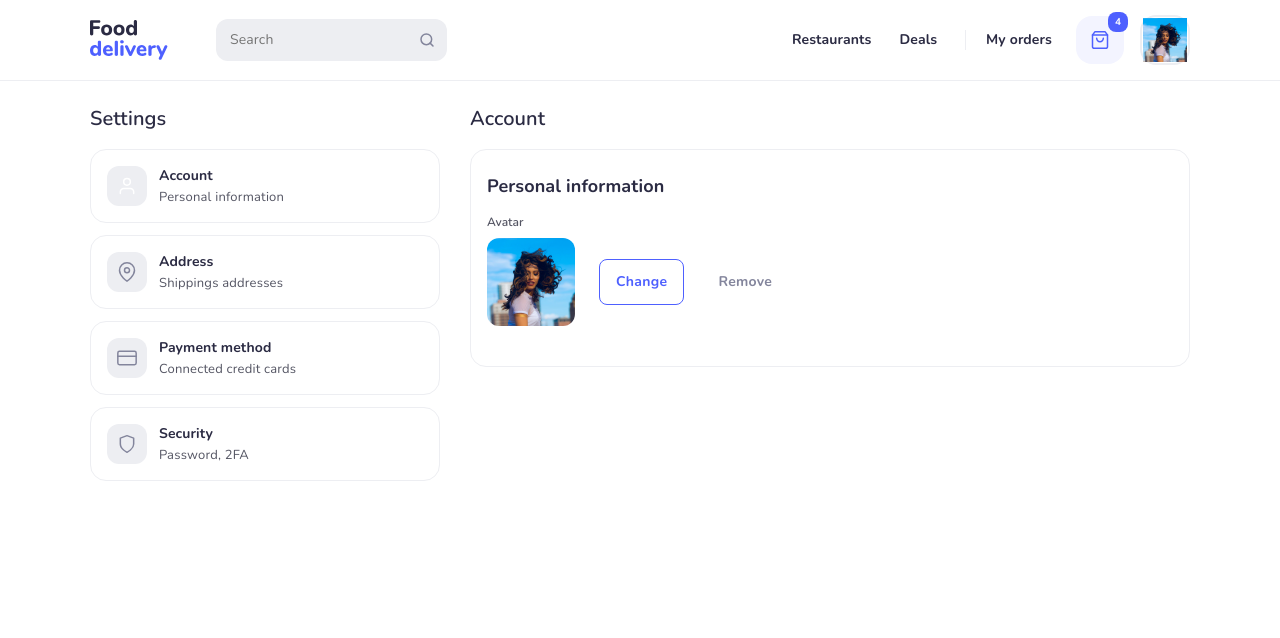
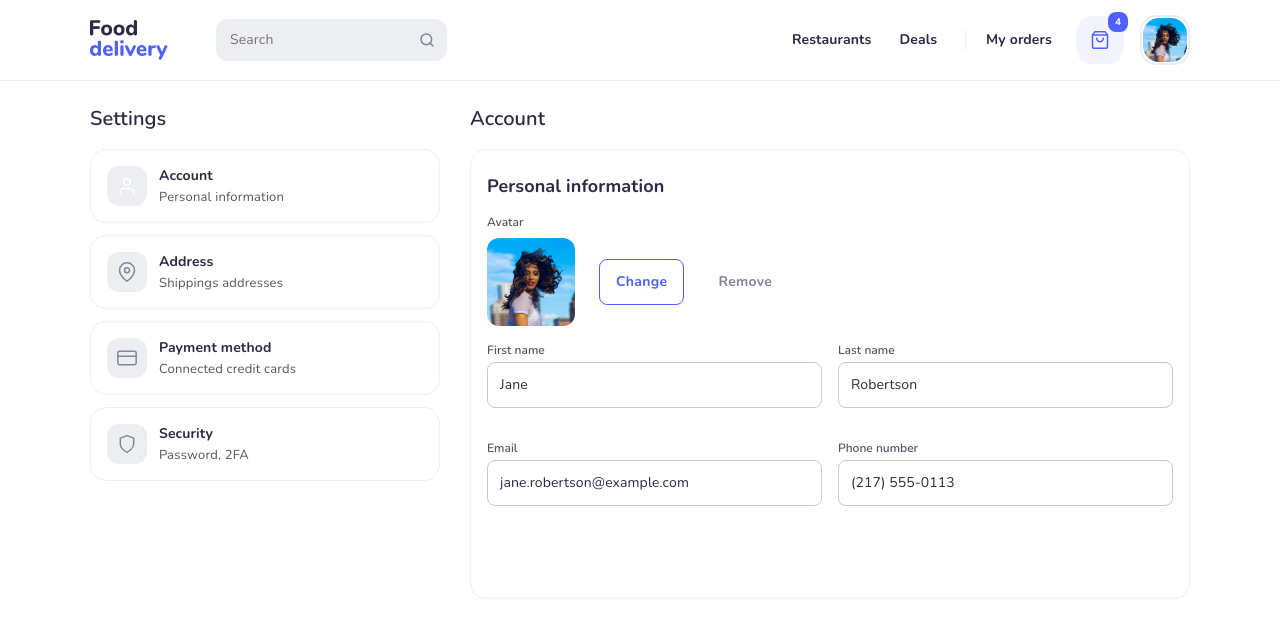
Before and after one commit to analebyodkina/VITE-react-delivery, a React (Vite) app: page /profile in a window 1280 px wide. Shown: the top 638 px of the page. Built offline with nearby package versions, Linux system fonts and the light colour scheme.

Commit message:
added props and logic to inuts component

```diff
--- a/src/Scss/_base.scss
+++ b/src/Scss/_base.scss
@@ -61,6 +61,6 @@ button {
 
     // }
 }
-h4 {
+.heading {
     @include text($ff, 12rem, 16rem, 600, $color-grey);
 }
--- a/src/Scss/_vars.scss
+++ b/src/Scss/_vars.scss
@@ -8,6 +8,7 @@ $color-grey:  #545563;
 $color-grey-light: #83859C;
 $bg-blue: #F3F4FF;
 $btn-bg: #EDEEF2;
+$input-border: #C7C8D2;
 
 $transition: .2s all ease-in-out;
 
--- a/src/components/UI/Header/Header.jsx
+++ b/src/components/UI/Header/Header.jsx
@@ -2,7 +2,7 @@ import { Link } from "react-router-dom";
 import BoxIcon from "../../icons/BoxIcon";
 import Avatar from "/src/assets/avatar.png";
 import Logo from "/src/assets/logo.svg";
-import Input from "../Input/Input";
+import SearchInput from "../SearchInput/SearchInput";
 
 import style from "./Header.module.scss"
 
@@ -15,7 +15,7 @@ const Header = () => {
                     <img src={Logo} alt="food delivery" />
                 </Link>
                 <div className={style.header__serch}>
-                    <Input />
+                    <SearchInput />
                 </div>
                 <nav className={style.header__nav}>
                     <ul className={style.header__ul}>
--- a/src/components/UI/Header/Header.module.scss
+++ b/src/components/UI/Header/Header.module.scss
@@ -39,8 +39,12 @@
         max-width: 50rem;
         padding: 1rem;
         border-radius: $radius;
-        border: 2px solid $btn-bg;
+        border: 2rem solid $btn-bg;
         margin-left: 16rem;
+        border-radius: $radius;
+        img {
+            border-radius: $radius;
+        }
     }
 }
 .headerBusket {
--- a/src/components/UI/Input/Input.jsx
+++ b/src/components/UI/SearchInput/SearchInput.jsx
@@ -1,13 +1,13 @@
 import SearchIcon from "../../icons/Searchicon"
-import "./Input.scss";
+import "./SearchInput.scss";
 
-const Input = () => {
+const SearchInput = () => {
     return (
-       <label className="input">
+       <label className="SearchInput">
         <input type="search" placeholder="Search" />
             <span><SearchIcon /></span>
        </label>
     )
   }
 
-  export default Input
+  export default SearchInput
--- a/src/components/UI/Input/Input.scss
+++ b/src/components/UI/SearchInput/SearchInput.scss
@@ -1,7 +1,7 @@
 @import '../../../Scss/vars';
 @import '../../../Scss/mixins';
 
-.input {
+.SearchInput {
     background: $btn-bg;
     border-radius: 12rem;
     padding: 10rem 12rem;
--- /dev/null
+++ b/src/components/UI/TextInput/TextInput.jsx
@@ -0,0 +1,13 @@
+
+import "./TextInput.scss";
+
+const TextInput = (props) => {
+    return (
+       <label className="textInput">
+          <span className="heading">{props.title}</span>
+          <input type={props.type} required className="textInput__field" placeholder={props.placeholder}/>
+       </label>
+    )
+  }
+
+  export default TextInput
--- /dev/null
+++ b/src/components/UI/TextInput/TextInput.scss
@@ -0,0 +1,26 @@
+@import '../../../Scss/vars';
+@import '../../../Scss/mixins';
+
+.textInput {
+    display: flex;
+    flex-direction: column;
+    gap: 4rem;
+    &__field {
+        border: 1rem solid $input-border;
+        outline: 0;
+        border-radius: 8rem;
+        background: transparent;
+        padding: 12rem;
+        transition: $transition;
+        @include text ($ff, 14rem, 20rem, 400, $color-titles);
+        letter-spacing: 0.1px;
+        &::placeholder {
+            @include text ($ff, 14rem, 20rem, 400, $color-titles);
+        }
+        &:focus {
+            border: 1rem solid $color-primary;
+            outline: 1rem solid $color-primary;
+            background: $bg-blue;
+        }
+    }
+}
--- a/src/components/profileComponents/Account/Account.jsx
+++ b/src/components/profileComponents/Account/Account.jsx
@@ -1,4 +1,5 @@
 import Avatar from "../Avatar/Avatar";
+import ProfileFields from "../ProfileFields/ProfileFields";
 import "./Account.scss";
 
 const Account = (props) => {
@@ -8,6 +9,9 @@ const Account = (props) => {
         <div className="account__field">
             <div className="account__subtitle">{props.subtitle}</div>
             <Avatar />
+            <ProfileFields />
+
+
         </div>
 
      </div>
--- a/src/components/profileComponents/Avatar/Avatar.jsx
+++ b/src/components/profileComponents/Avatar/Avatar.jsx
@@ -5,7 +5,7 @@ import "./Avatar.scss";
 const Avatar = () => {
   return (
     <div className="avatar">
-        <h4 className="avatar__title">Avatar</h4>
+        <h4 className="heading avatar__title">Avatar</h4>
         <div className="avatar__row">
             <div className="avatar__image">
                 <img src={AvatarImg} alt="avatar" />
--- /dev/null
+++ b/src/components/profileComponents/ProfileFields/ProfileFields.jsx
@@ -0,0 +1,17 @@
+
+import TextInput from "../../UI/TextInput/TextInput";
+import "./ProfileFields.scss";
+
+const ProfileFields = () => {
+  return (
+     <div className="profileFields">
+        <TextInput title="First name" type="text" placeholder="Jane"/>
+        <TextInput title="Last name" type="text" placeholder="Robertson"/>
+        <TextInput title="Email" type="email" placeholder="jane.robertson@example.com"/>
+        <TextInput title="Phone number" type="tel" placeholder="(217) 555-0113"/>
+
+    </div>
+  )
+}
+
+export default ProfileFields
--- /dev/null
+++ b/src/components/profileComponents/ProfileFields/ProfileFields.scss
@@ -0,0 +1,10 @@
+@import '../../../Scss/vars';
+@import '../../../Scss/mixins';
+
+.profileFields {
+    display: grid;
+    grid-template-columns: repeat(2, 1fr);
+    column-gap: 16rem;
+    row-gap: 32rem;
+    margin-bottom: 68rem;
+}
```
